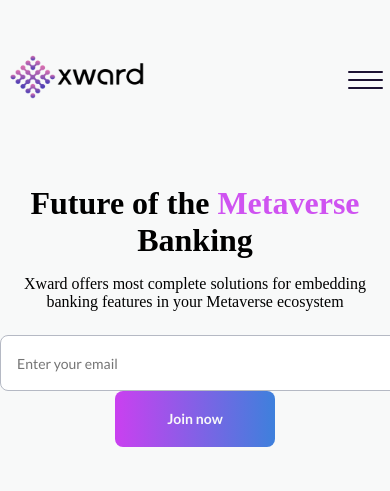
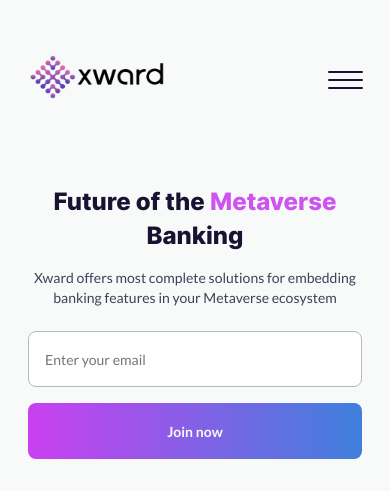
Before and after one commit to teller-rg/xward-pay, a React (Create React App) app: page / in a window 390 px wide. Shown: the top 491 px of the page. Built offline with nearby package versions, Linux system fonts and the light colour scheme; grey boxes are pictures that could not be loaded.

Commit message:
Add common style to components

```diff
--- a/src/App.css
+++ b/src/App.css
@@ -1,38 +1,99 @@
-.App {
+.container {
+  max-width: 100%;
+  margin-left: 20px;
+  margin-right: 20px;
+}
+@media (min-width: 768px) {
+  .container {
+    max-width: 720px;
+    margin: auto;
+  }
+}
+@media (min-width: 992px) {
+  .container {
+    max-width: 960px;
+  }
+}
+@media (min-width: 1200px) {
+  .container {
+    max-width: 1140px;
+  }
+}
+.text-center {
   text-align: center;
 }
-
-.App-logo {
-  height: 40vmin;
-  pointer-events: none;
+.title-primary {
+  font-family: Inter;
+  font-size: 64px;
+  font-style: normal;
+  font-weight: 700;
+  line-height: 77px;
+  letter-spacing: 0em;
+  color: #1b1232;
 }
-
-@media (prefers-reduced-motion: no-preference) {
-  .App-logo {
-    animation: App-logo-spin infinite 20s linear;
+.title-secondary {
+  font-family: Inter;
+  font-size: 32px;
+  font-style: normal;
+  font-weight: 700;
+  line-height: 42px;
+  letter-spacing: 0em;
+}
+.title-tertiary {
+  font-family: Lato;
+  font-size: 18px;
+  font-style: normal;
+  font-weight: 700;
+  line-height: 25px;
+  letter-spacing: 0em;
+}
+.text-primary {
+  font-family: Lato;
+  font-size: 18px;
+  font-style: normal;
+  font-weight: 400;
+  line-height: 25px;
+  letter-spacing: 0em;
+  color: #413e57;
+}
+.form-group {
+  display: flex;
+  align-items: center;
+  justify-content: center;
+}
+.form-group * {
+  margin-left: 8px;
+  margin-right: 8px;
+}
+@media (max-width: 991px) {
+  .title-tertiary {
+    font-size: 14px;
+    line-height: 21px;
   }
 }
-
-.App-header {
-  background-color: #282c34;
-  min-height: 100vh;
-  display: flex;
-  flex-direction: column;
-  align-items: center;
-  justify-content: center;
-  font-size: calc(10px + 2vmin);
-  color: white;
-}
-
-.App-link {
-  color: #61dafb;
-}
-
-@keyframes App-logo-spin {
-  from {
-    transform: rotate(0deg);
+@media (max-width: 650px) {
+  .form-group {
+    flex-wrap: wrap;
   }
-  to {
-    transform: rotate(360deg);
+  .form-group button {
+    width: 100%;
+    margin-top: 16px;
+  }
+  .form-group input {
+    width: 100%;
   }
 }
+@media (max-width: 575px) {
+  .title-primary {
+    font-size: 24px;
+    line-height: 33.6px;
+  }
+  .text-primary {
+    font-size: 14px;
+    line-height: 19.6px;
+  }
+}
+.card-container {
+  display: flex;
+  justify-content: space-between;
+}
```
